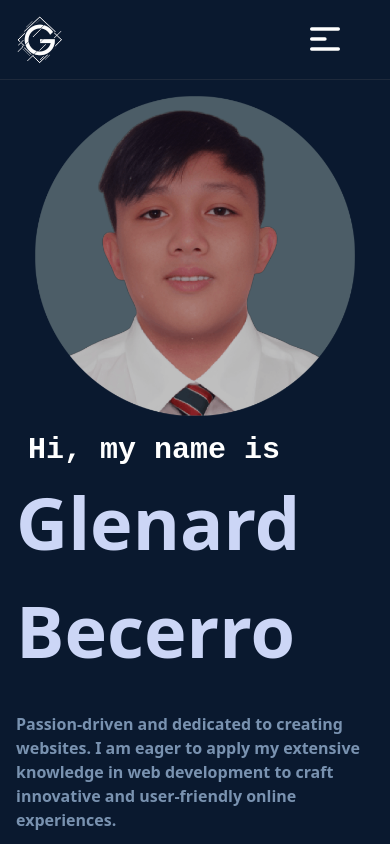
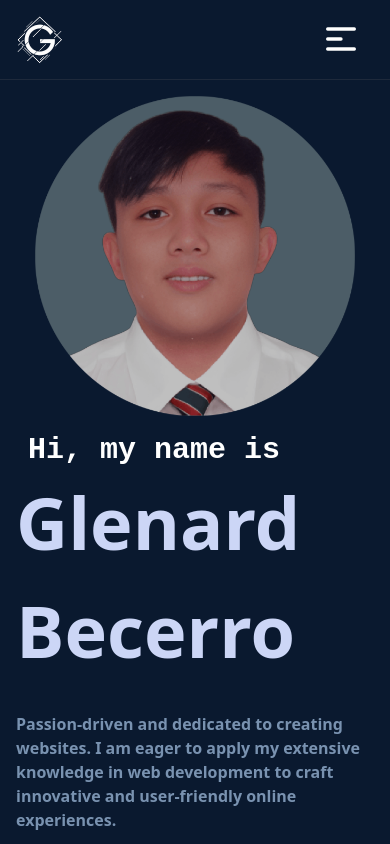
Before and after one commit to CocoShesh/MyPorfolio_Becerro, a React (Vite) app: page / in a window 390 px wide. Shown: the top 844 px of the page. Built offline with nearby package versions, Linux system fonts and the light colour scheme.

Commit message:
Update Header.jsx

```diff
--- a/src/components/Header.jsx
+++ b/src/components/Header.jsx
@@ -65,7 +65,7 @@ const Header = () => {
               <div
                 tabIndex="0"
                 role="button"
-                className="btn btn-ghost lg:hidden"
+                className="btn btn-ghost pr-0 lg:hidden"
                 onClick={toggleDrawer}
               >
                 <svg
```
